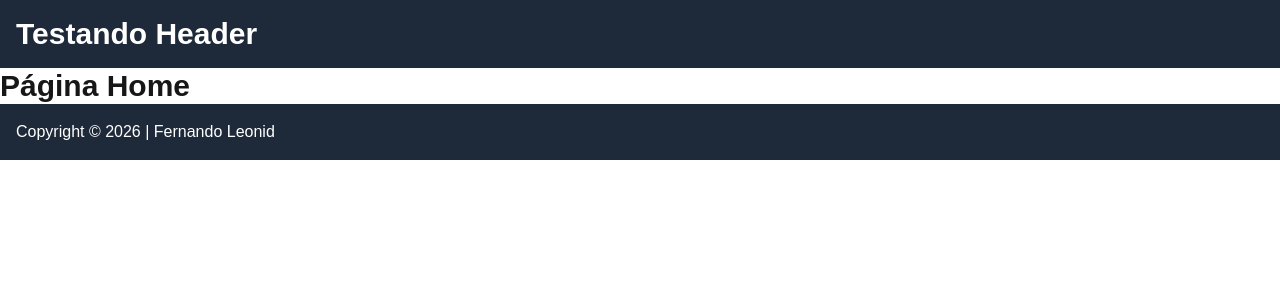
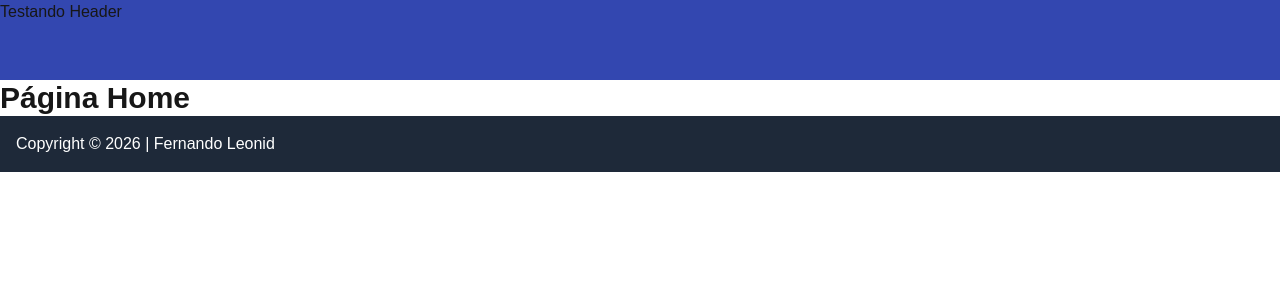
Before and after one commit to Lucas-Kolle/Lion-School-Next.js, a Next.js app: page / in a window 1280 px wide. Shown: the top 300 px of the page. Built offline with nearby package versions, Linux system fonts and the light colour scheme.

Commit message:
começando a estilizar o header

```diff
--- a/src/components/headers/header.js
+++ b/src/components/headers/header.js
@@ -2,8 +2,8 @@
 export default function Header() { /* O export serve para permitir que esse componente seja usado em outros arquivos.
                                         O default significa que este é o componente principal desse arquivo. */
     return (
-        <header className="bg-gray-800 text-white p-4">
-            <h1 className="text-3xl font-bold">Testando Header</h1>
+        <header className=" h-[10vh] bg-[#3347B0]">
+            <h1>Testando Header</h1>
         </header>
     )
 }
```
